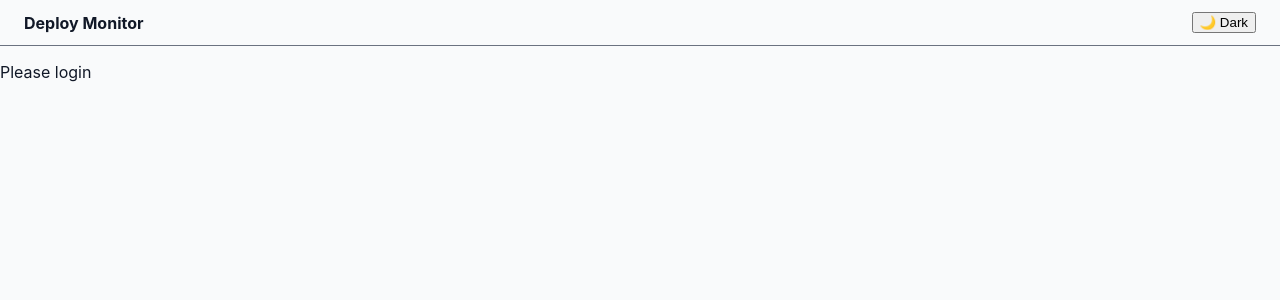
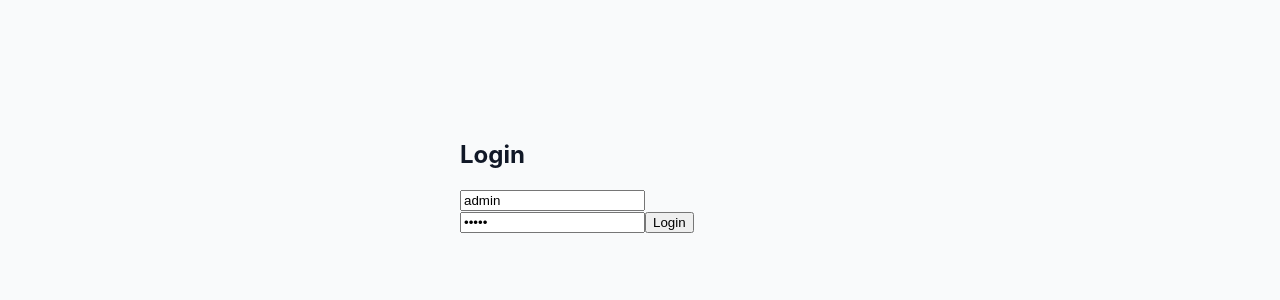
Before and after one commit to luannv6792/infra_v2, a React (Vite) app in the folder webui/: page / in a window 1280 px wide. Shown: the top 300 px of the page. Built offline with nearby package versions, Linux system fonts and the light colour scheme.

Commit message:
Update App.jsx

```diff
--- a/webui/src/App.jsx
+++ b/webui/src/App.jsx
@@ -1,7 +1,17 @@
+import { useAuth } from "./auth/AuthContext";
 import Dashboard from "./pages/Dashboard";
 import Topbar from "./components/Topbar";
+import Login from "./pages/Login";
 
 export default function App() {
+  const { user } = useAuth();
+
+  // Chưa login → show Login page
+  if (!user) {
+    return <Login />;
+  }
+
+  // Đã login
   return (
     <>
       <Topbar />
```
